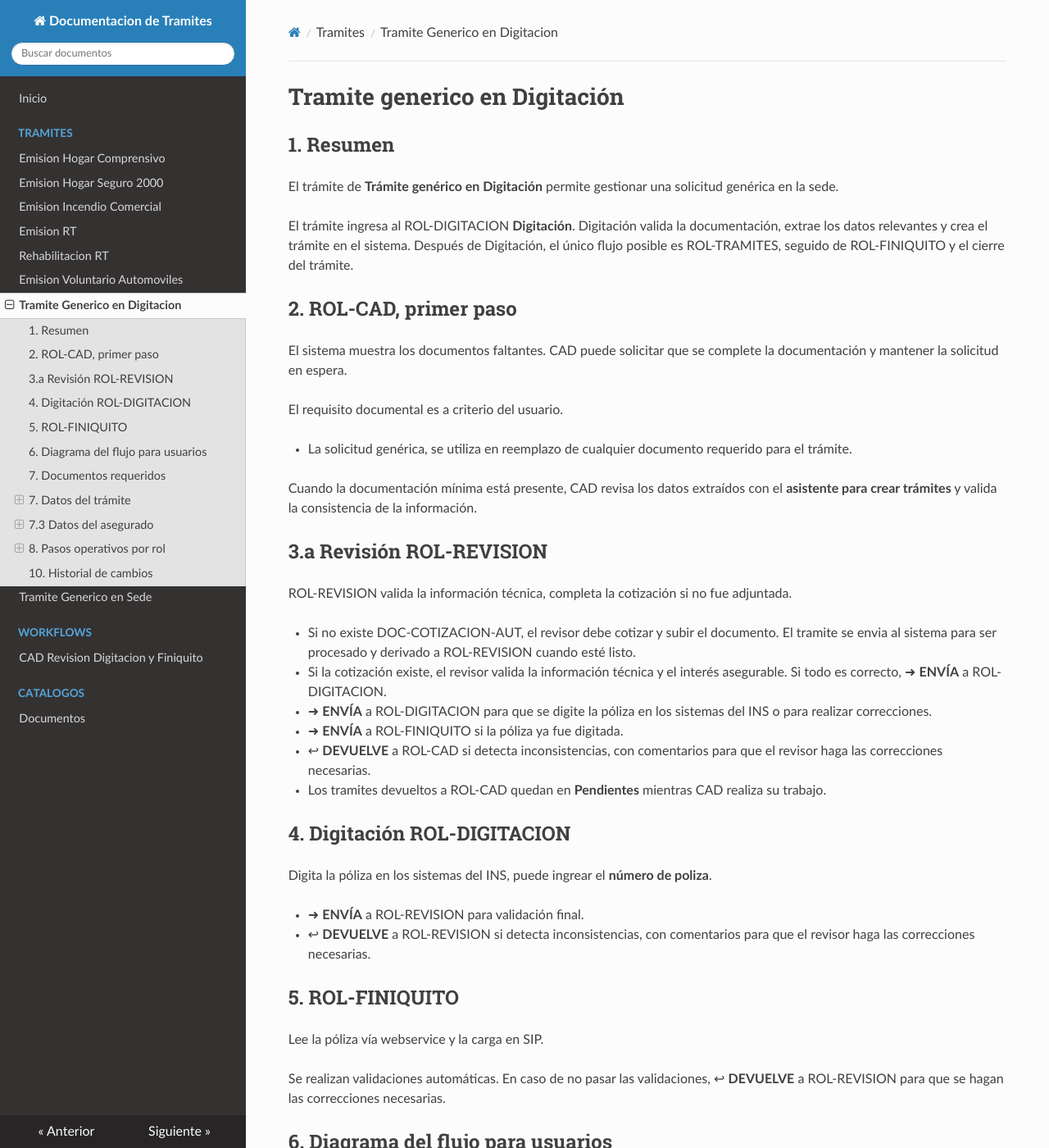
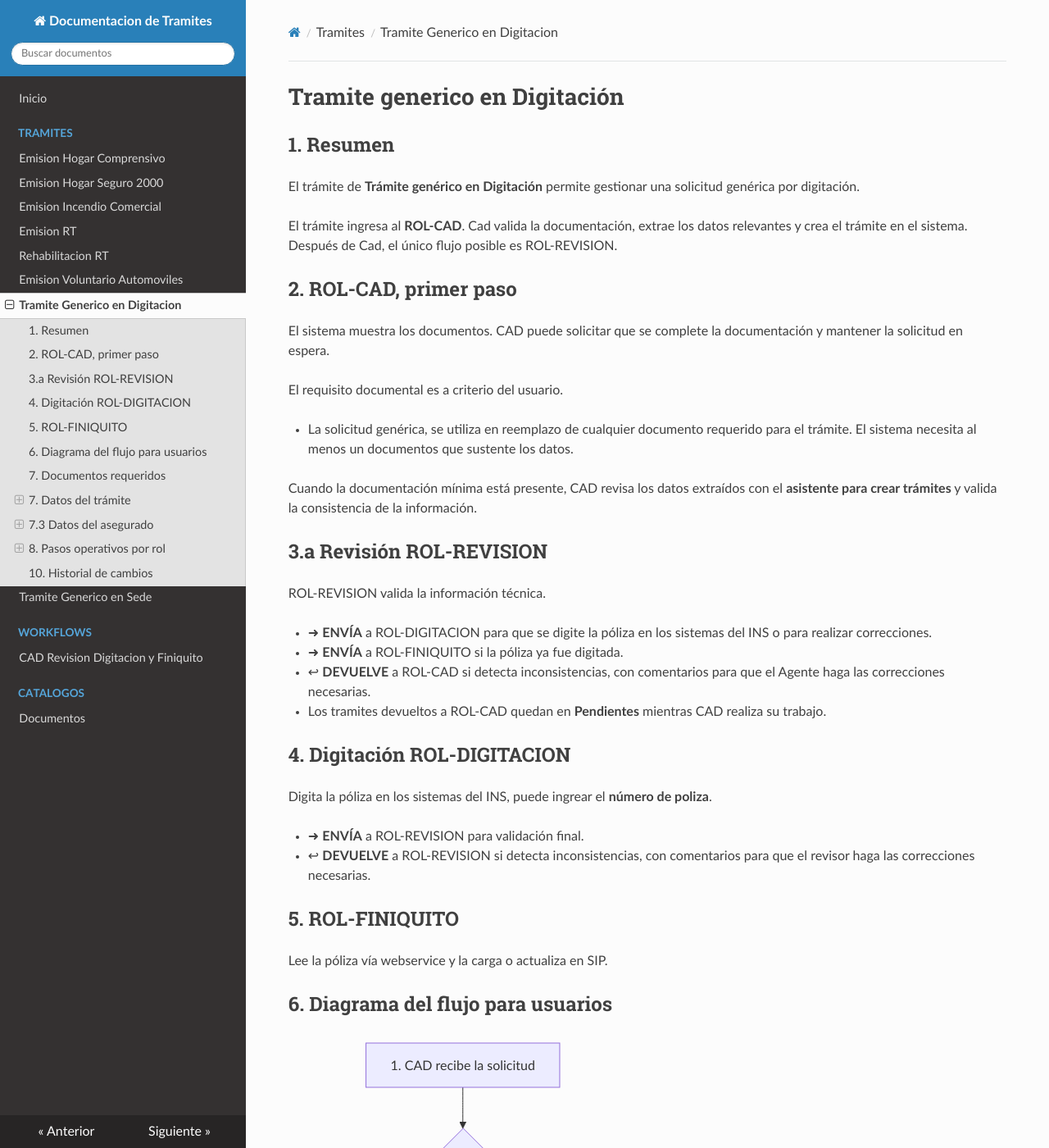
Before and after one commit to LuisPignataro/Tramites-Docs, an MkDocs documentation site: the page built from docs/tramites/generico_en_digitacion.md, in a window 1280 px wide and 1400 px high. Shown: the whole window at 82% size. Built offline with MkDocs 1.6.1, drawn with Linux system fonts in a browser that asks for light colours; nearby versions of some CDN libraries.

Commit message:
chore: correcciones sobre tramites genericos

````diff
--- a/docs/tramites/generico_en_digitacion.md
+++ b/docs/tramites/generico_en_digitacion.md
@@ -20,30 +20,26 @@ ultima_revision: 2026-09-21
 
 ## 1. Resumen
 
-El trámite de **Trámite genérico en Digitación** permite gestionar una solicitud genérica en la sede.
+El trámite de **Trámite genérico en Digitación** permite gestionar una solicitud genérica por digitación.
 
-El trámite ingresa al ROL-DIGITACION **Digitación**. Digitación valida la documentación, extrae los datos relevantes y crea el trámite en el sistema. Después de Digitación, el único flujo posible es ROL-TRAMITES, seguido de ROL-FINIQUITO y el cierre del trámite.
+El trámite ingresa al **ROL-CAD**. Cad valida la documentación, extrae los datos relevantes y crea el trámite en el sistema. Después de Cad, el único flujo posible es ROL-REVISION.
 
 ## 2. ROL-CAD, primer paso
 
-El sistema muestra los documentos faltantes. CAD puede solicitar que se complete la documentación y mantener la solicitud en espera.
+El sistema muestra los documentos. CAD puede solicitar que se complete la documentación y mantener la solicitud en espera.
 
 El requisito documental es a criterio del usuario.
 
-- La solicitud genérica, se utiliza en reemplazo de cualquier documento requerido para el trámite.
+- La solicitud genérica, se utiliza en reemplazo de cualquier documento requerido para el trámite. El sistema necesita al menos un documentos que sustente los datos.
 
 Cuando la documentación mínima está presente, CAD revisa los datos extraídos con el **asistente para crear trámites** y valida la consistencia de la información.
 
 ## 3.a Revisión ROL-REVISION
-ROL-REVISION valida la información técnica, completa la cotización si no fue adjuntada.
-
-- Si no existe DOC-COTIZACION-AUT, el revisor debe cotizar y subir el documento. El tramite se envia al sistema para ser procesado y derivado a ROL-REVISION cuando esté listo.
-
-- Si la cotización existe, el revisor valida la información técnica y el interés asegurable. Si todo es correcto, ➜ **ENVÍA** a ROL-DIGITACION.
+ROL-REVISION valida la información técnica.
 
 - ➜ **ENVÍA** a ROL-DIGITACION para que se digite la póliza en los sistemas del INS o para realizar correcciones.
 - ➜ **ENVÍA** a ROL-FINIQUITO si la póliza ya fue digitada.
-- ↩ **DEVUELVE** a ROL-CAD si detecta inconsistencias, con comentarios para que el revisor haga las correcciones necesarias.
+- ↩ **DEVUELVE** a ROL-CAD si detecta inconsistencias, con comentarios para que el Agente haga las correcciones necesarias.
   - Los tramites devueltos a ROL-CAD quedan en **Pendientes** mientras CAD realiza su trabajo.
 
 ## 4. Digitación ROL-DIGITACION
@@ -54,10 +50,8 @@ Digita la póliza en los sistemas del INS, puede ingrear el **número de poliza*
 
 ## 5. ROL-FINIQUITO
 
-Lee la póliza vía webservice y la carga en SIP.
+Lee la póliza vía webservice y la carga o actualiza en SIP.
 
-Se realizan validaciones automáticas.
-En caso de no pasar las validaciones, ↩ **DEVUELVE** a ROL-REVISION para que se hagan las correcciones necesarias.
 ## 6. Diagrama del flujo para usuarios
 
 ```mermaid
````
Also changed, not shown: docs/catalogos/catalogos-documentos.md (+1 -0 lines), docs/tramites/generico_en_sede.md (+3 -3 lines).
